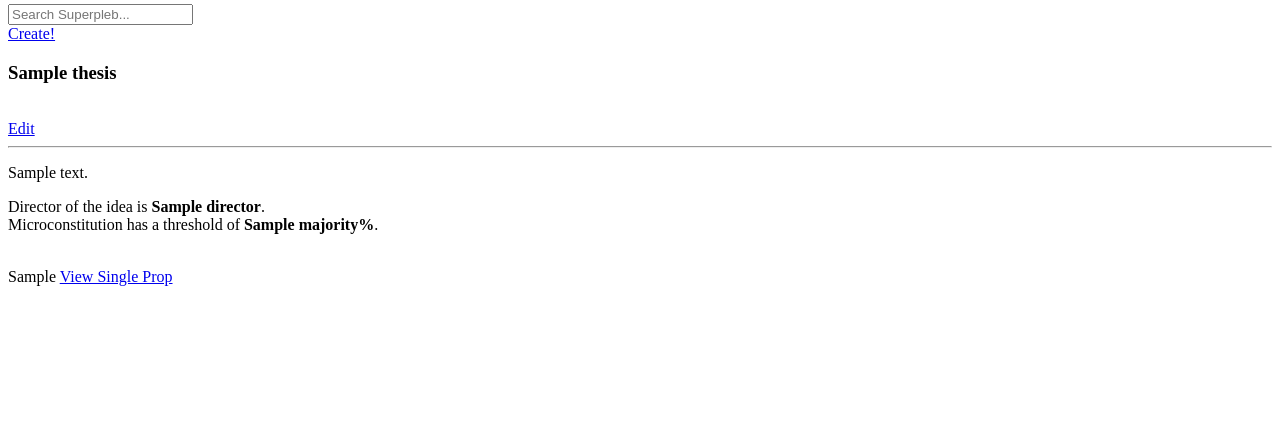
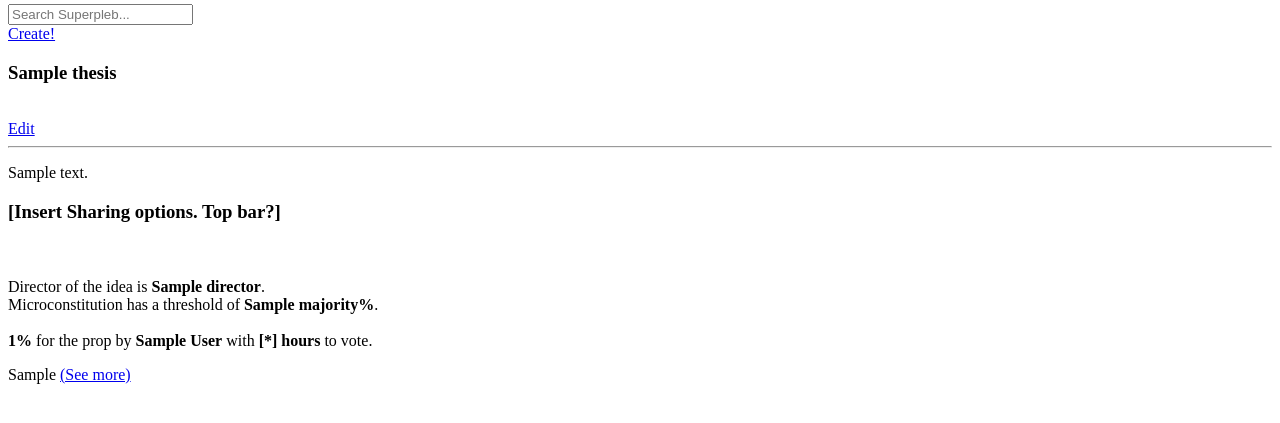
Before and after one commit to twlopes/sp, a Django app: template sp/templates/article_view.html in a window 1280 px wide. Shown: the part 132-555 px from the top of the page. Run offline with Django 3.2, Linux system fonts and the light colour scheme; the template is opened without the code that fills it: most values are stand-ins (such as "Sample title", 1, 10 or a date in 2020); some libraries are stand-ins or nearby versions.

Commit message:
Added extra information to the prop column.

```diff
--- a/sp/FEATURE LIST.txt
+++ b/sp/FEATURE LIST.txt
@@ -1,6 +1,6 @@
 FEATURE LIST
 
-
+- Look into changing hte standard bootstrap container.  Need more space and seperatino for the aritlce.  See quora for example.
 - Do algorithm for summarising props.  First summarise and then turn it into the html version.
 - For the algorithm that summarises diffs, do an else statment for each of the if statements.
 - Do word based diffs (for display to users who don't want to see fine changes)?  http://code.google.com/p/google-diff-match-patch/wiki/LineOrWordDiffs
--- a/sp/templates/article_view.html
+++ b/sp/templates/article_view.html
@@ -11,7 +11,7 @@
 		<div class ="span8"> {# container for thesis and button #}
 
 
-			<div class="span6"> {# thesis only #}
+			<div class="span5"> {# thesis only #}
 				<h3> {{ article.thesis }}</h3>
 			</div>		{# end thesis #}
 
@@ -23,7 +23,7 @@
 
 
 
-			<div class ="span7">
+			<div class ="span6">
 
 			<hr>
 
@@ -41,6 +41,11 @@
 <div class="span4"> {# prop column #}
 {# <div class="row"> #}
 
+	<h3>[Insert Sharing options.  Top bar?]</h3>
+
+</br>
+</br>
+
 	Director of the idea is <b>{{ article.director }}</b>.</br>
 	Microconstitution has a threshold of <b>{{ article.majority }}%</b>.
 
@@ -52,18 +57,23 @@
 
 	{% for prop_data in prop_data %}
 
+	<b>{{ prop_data.percentage_for }}%</b> for the prop by <b>{{ prop_data.author }}</b> with <b>[*] hours </b> to vote.
+
 	{% autoescape off %}
 	<p>
 	{{ prop_data.long_diff }}
 
 	{% endautoescape %}
-	<a href = /prop/{{ prop_data.id }}>View Single Prop</a>
+	<a href = /prop/{{ prop_data.id }}>(See more)</a>
+	<p>
 
 	{% endfor %}
 
 	{% else %}
 	<p>No propositions are available for this article.</p>
 	{% endif %}
+
+
 
 </div>
 {# </div> #}
```
